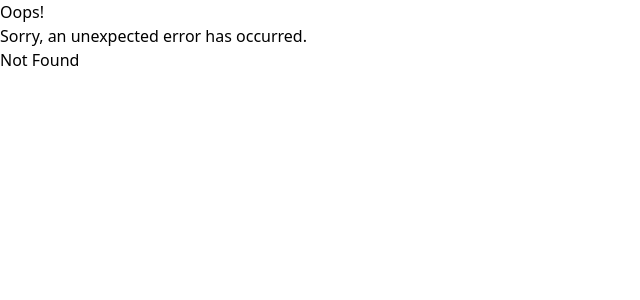
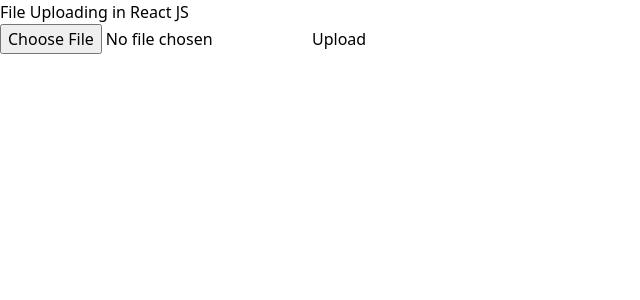
Before and after one commit to Edogawawa/Algeo02-22004, a React (Vite) app in the folder website/: page /file in a window 1280 px wide. Before the commit this address had no page. Shown: the top 300 px of the page, without its empty margins (0-640 px from the left). Built offline with nearby package versions, Linux system fonts and the light colour scheme.

Commit message:
tes
piye lek

```diff
--- a/website/src/components/Elements/Contents/Products/Ringkasan.jsx
+++ b/website/src/components/Elements/Contents/Products/Ringkasan.jsx
@@ -1,7 +1,7 @@
 const Ringkasan = () => {
   return (
     <div
-      className="py-20 h-full border-gray-700 shadow flex flex-col justify-between"
+      className="py-20 w-full h-full border-gray-700 shadow flex flex-col justify-between"
       style={{ backgroundColor: "#28293D" }}
     >
       <div className="flex flex-col">
--- a/website/src/main.jsx
+++ b/website/src/main.jsx
@@ -9,6 +9,7 @@ import ProductsPage from "./pages/Index/products";
 import KasirPage from "./pages/kasir";
 import Aktivitas from "./pages/Aktivitas/aktivitas";
 import TentangKami from "./pages/TentangKami/tentangKami";
+import FileUpload from "./pages/FileUpload";
 
 const router = createBrowserRouter([
   {
@@ -36,6 +37,10 @@ const router = createBrowserRouter([
     path: "/aktivitas",
     element: <Aktivitas />,
   },
+  {
+    path: "/file",
+    element: <FileUpload />,
+  }
 ]);
 
 ReactDOM.createRoot(document.getElementById("root")).render(
--- /dev/null
+++ b/website/src/pages/FileUpload.jsx
@@ -0,0 +1,40 @@
+import React, { useState } from "react";
+
+function FileUpload() {
+    const [file, setFile] = useState()
+
+    function handleFile(event) {
+        setFile(event.target.files[0])
+        // console.log(event.target.files[0])
+    }
+
+    function handleUpload() {
+        const formData = new FormData()
+        formData.append('file',file)
+        fetch(
+            'url',
+            {
+                method: "POST",
+                body: formData
+            }
+        ).then((response) => response.json()).then(
+            (result) => {
+                console.log('success', result)
+            }
+        )
+        .catch(error => {
+            console.error("Error:",error)
+        })
+    }
+    return (
+        <div>
+            <h2>File Uploading in React JS</h2>
+            <form onSubmit={handleUpload}>
+                <input type="file" name="file" onChange={handleFile}/>
+                <button>Upload</button>
+            </form>
+        </div>
+    )
+}
+
+export default FileUpload
```
